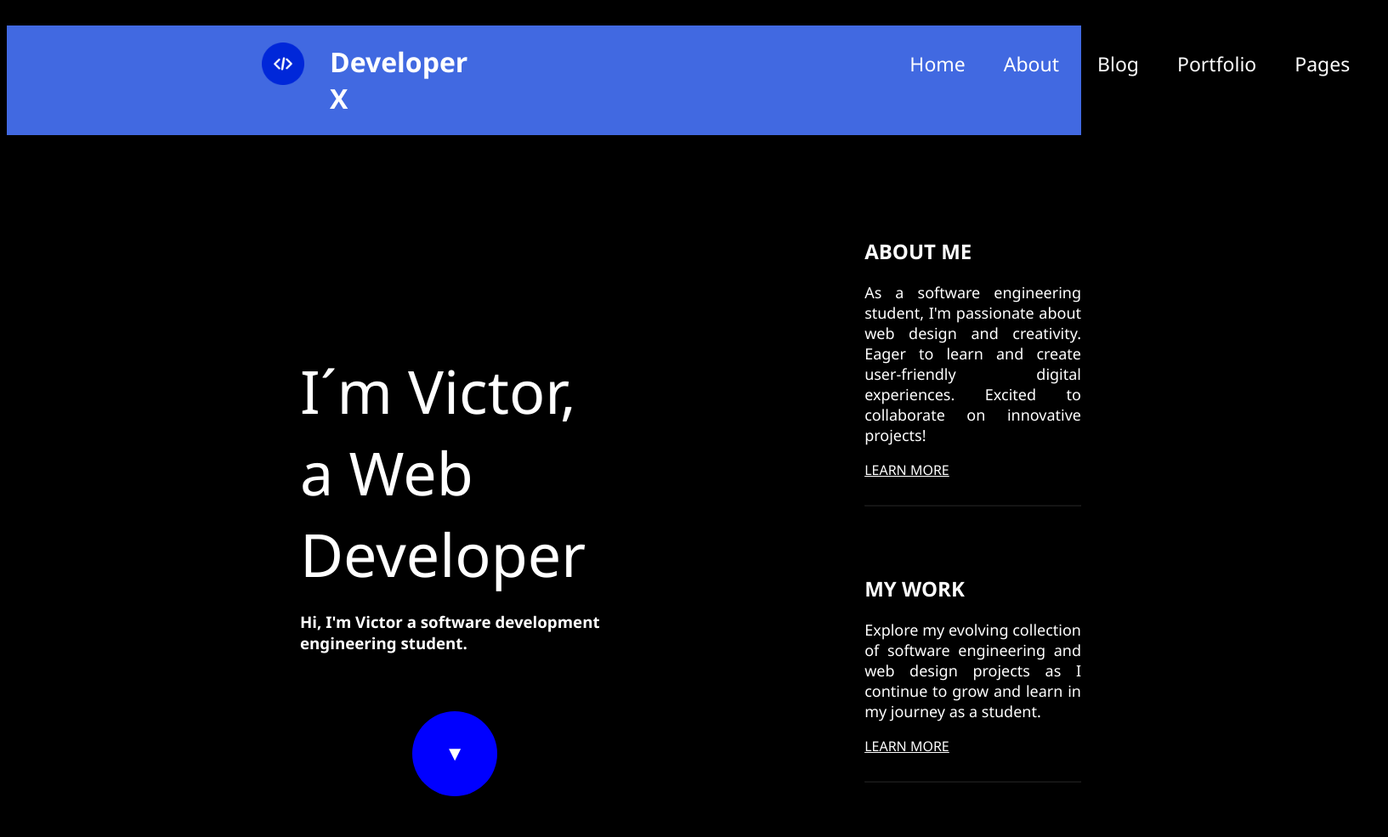
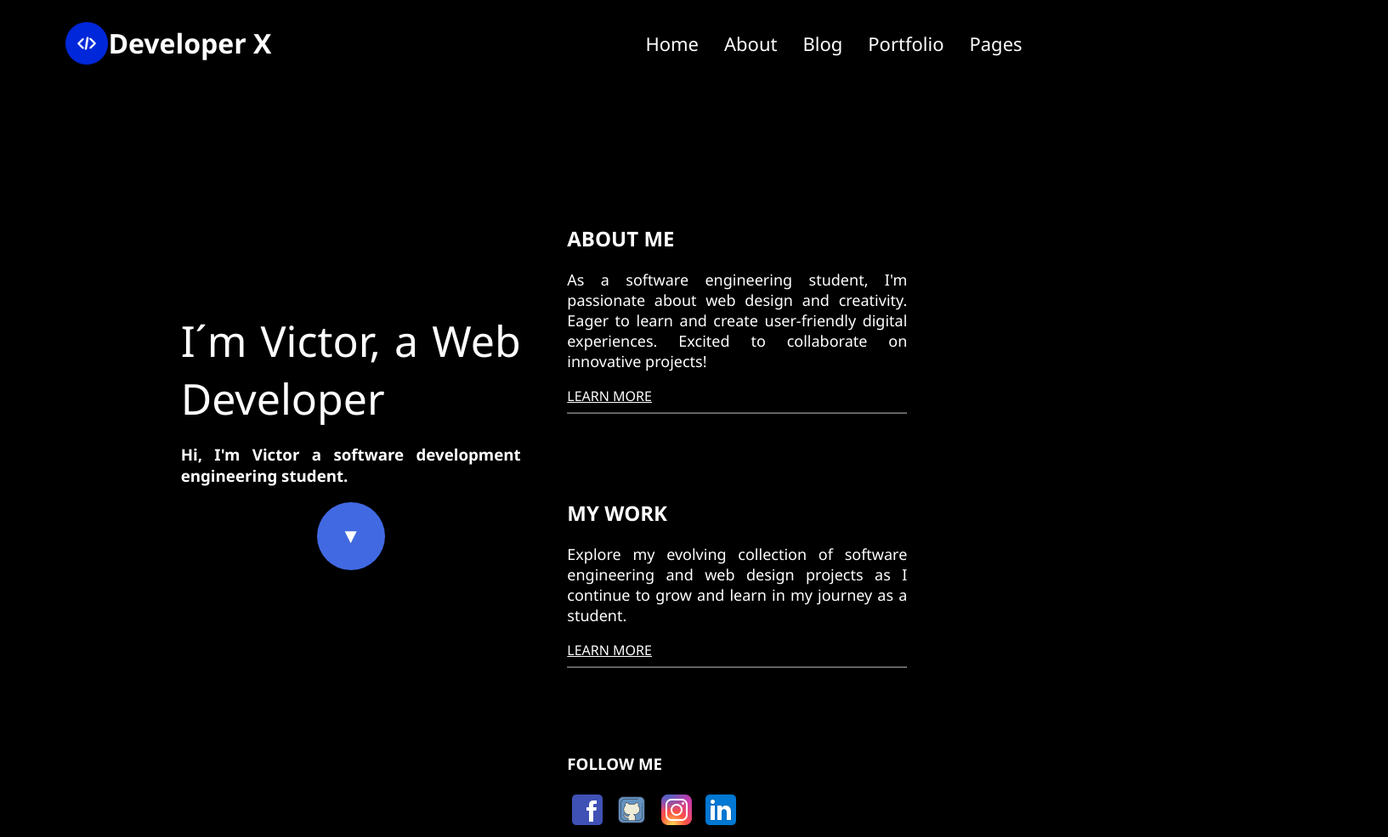
Before and after one commit to VictorC0des/pagePractice, a plain HTML site: page index.html in a window 1280 px wide. Shown: the top 985 px of the page at 85% size, 1633 px wide, since content can reach past the window. Drawn offline with Linux system fonts and the light colour scheme.

Commit message:
Feat: Update

```diff
--- a/index.html
+++ b/index.html
@@ -7,6 +7,7 @@
     <link rel="stylesheet" href="styles.css">
 </head>
 <body>
+    <div id="main-content">
     <div id="top">
     <div id="logo">
         <img id="img-logo" src="logo-menu.png" alt="">
@@ -33,20 +34,20 @@
 </div>
 
 <div id="right_content">
-    <div id="top_right_content">
+    <div class="column">
         <h2>ABOUT ME</h2>
         <p>As a software engineering student, I'm passionate about web design and creativity.
             Eager to learn and create user-friendly digital experiences. Excited to collaborate on innovative projects!</p>
         <a href="#">LEARN MORE</a>
         <hr>
     </div>
-<div id="center_right_content">
+<div class="column">
     <h2>MY WORK</h2>
     <p>Explore my evolving collection of software engineering and web design projects as I continue to grow and learn in my journey as a student.</p>
     <a href="#">LEARN MORE</a>
     <hr>
 </div>
-<div id="footer">
+<div class="column">
     <h3>FOLLOW ME</h3>
     <a href=""><img src="icons8-facebook-48.png" alt="facebook"></a>
     <a href=""><img src="icons8-github-48.png" alt="github"></a>
@@ -56,6 +57,7 @@
 </div>
 
 </div>
+</div>
 
 
 
--- a/styles.css
+++ b/styles.css
@@ -3,116 +3,109 @@ background-color: black;
    color: white;
 
    font-family: 'Segoe UI', Tahoma, Geneva, Verdana, sans-serif;
+  }
+  #main-content{
+text-align: justify;
+  }
+
+
+#top{
+display: flex;
+flex-direction: row;
+justify-content: center;
+align-items: center;
 
 
 }
-#top{
+
+#logo{
+    color: white;
     display: flex;
-    flex-direction: row;
-    margin-top: 30px;
-    background-color: #4169E1;
-    height: 200;
+    align-items: center;
+    margin-right: 400px;
 
 
 
 }
-#logo{
-    color: white;
-    display: flex;
-    flex-direction: row;
-}
 #img-logo{
     width: 50px;
     height: 50px;
-    margin: 20px 30px 0px 300px;
+
 }
 
-#bar_menu{
-    margin: 3px 0px 0px 480px;
-}
-#bar_menu ul{
+#top ul{
     display: flex;
-    flex-direction: row;
+    gap: 30px;
     list-style: none;
 
 
 }
-#bar_menu li{
-    padding: 10px 45px 0 0;
-    font-size: 23px;
+#top a{
+    text-decoration: none;
+    color: white;
+    font-size: 22px;
 }
+#top a:hover{
+   opacity: 10%;
+}
+#content{
+display: flex;
+align-items: center;
+justify-content: space-evenly;
+ margin:150px;
 
-#bar_menu a{
+}
+#left-content{
+width: 400px;
+display: flex;
+flex-direction: column;
 
-text-decoration: none;
-color: white;
 }
-#bar_menu li :hover{
-    color: blue;
-    font-weight: bolder;
+#right_content{
+width: 400px;
+height: 500px;
 
 
-    }
-#content{
-    margin:100px 0px 0px 300px;
-    display: flex;
-    flex-direction: row;
-}
-#big-text{
-    font-size: 70px;
-    margin-bottom: 0px;
-}
-#left-content{
-    width: 500px;
-    margin-bottom: 130px;
-    display: flex;
-    flex-direction: column;
-    align-items: center;
-    justify-content: center;
-    margin-left: 45px;
-}
 
-#right_content{
-    margin-left: 300px;
-    width: 350px;
 }
 #right_content p{
     font-size: 18px;
-    text-align: justify;
+
+
 }
 #right_content a{
     color: white;
+
 }
 #right_content hr{
-    margin-top: 30px;
-   opacity: 10%;
+    opacity: 0.5;
+
+}
+.column {
+    margin-bottom: 100px;
+
+}
+#big-text{
+    font-size: 50px;
+    margin-bottom: 0;
 
 }
 
-#top_right_content{
-    margin-bottom: 80px;
-}
-#center_right_content{
-    margin-bottom: 80px;
-}
-#footer a{
-    padding: 10px;
-}
-#footer{
-text-align: center;
-}
+
 #left-content button{
-    background-color: blue;
-    color: white;
-    border: none;
-    border-radius: 50%;
-    width: 100px;
-    height: 100px;
-    font-size: 24px;
-    cursor: pointer;
-    margin-top: 50px;
+
+        background-color: #4169E1;
+        color: white;
+        border: none;
+        border-radius: 50px;
+        padding: 10px 20px;
+        font-size: 24px;
+        cursor: pointer;
+        width: 80px;
+        height: 80px;
+        align-self: center;
 
 }
 #left-content button:hover{
-    background-color: #4169E1;
+    background-color: #1E90FF;
 }
```
